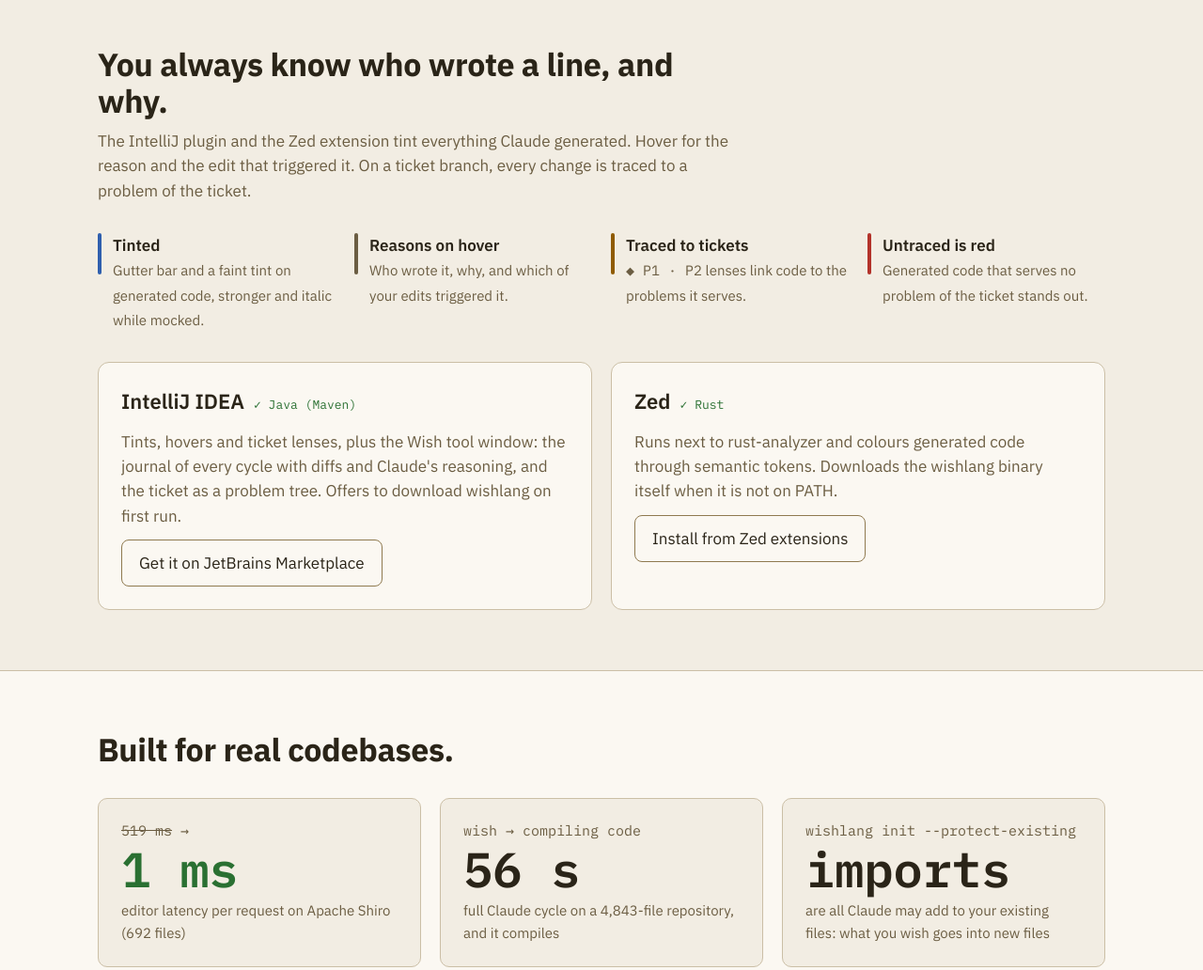
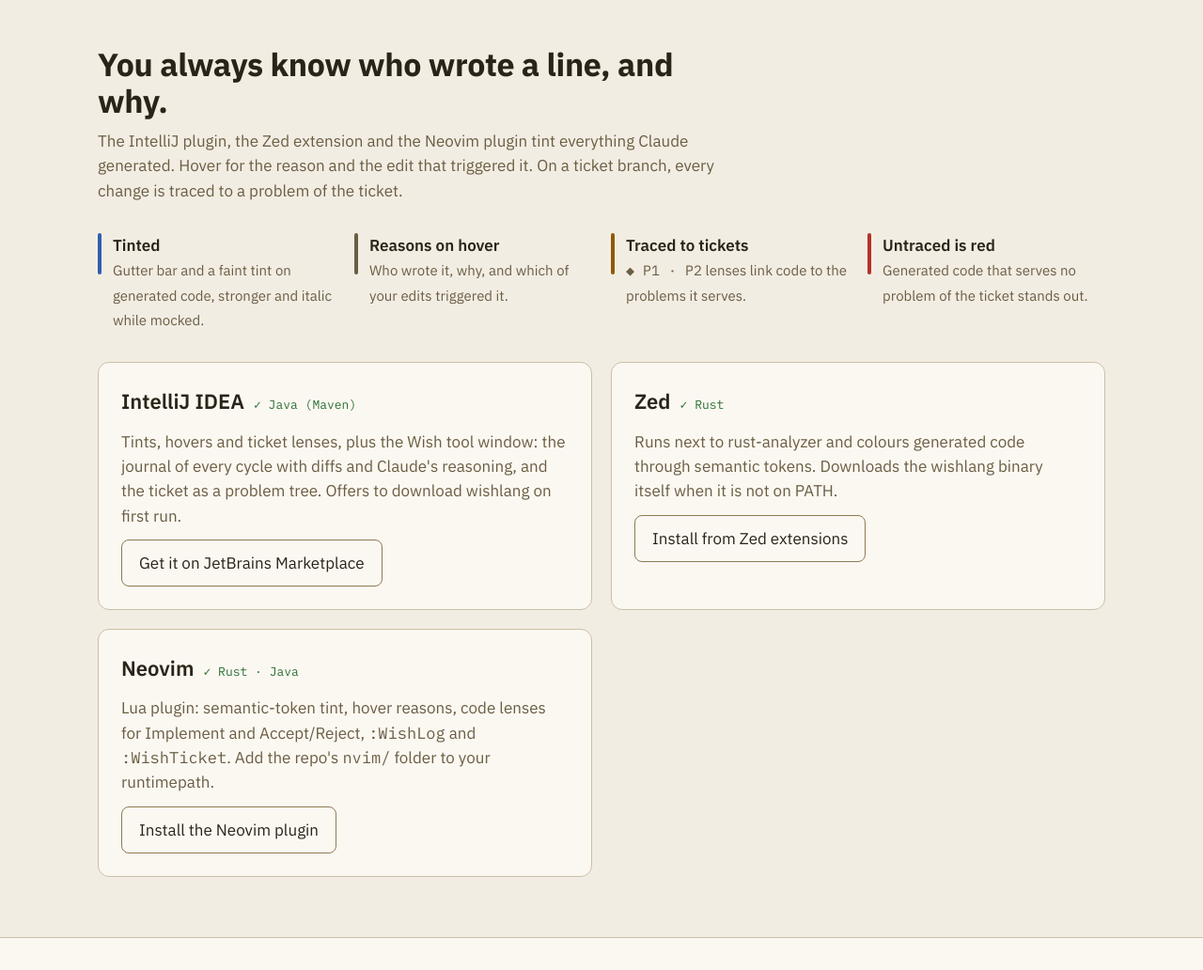
Before and after one commit to Xunrise/wishlang, a plain HTML site: page site/index.html in a window 1280 px wide. Shown: the part 1060-2092 px from the top of the page at 94% size. Drawn offline with Linux system fonts and the light colour scheme.

Commit message:
Add Neovim plugin
Starts wishlang lsp for Rust and Java, tints generated code through semantic
tokens, code lenses for Implement and Accept/Reject, :WishLog and :WishTicket,
:checkhealth wishlang, and a headless smoke test.

Co-Authored-By: Claude Sonnet 5.5 <noreply@anthropic.com>

```diff
--- a/site/index.html
+++ b/site/index.html
@@ -4,9 +4,9 @@
 <meta charset="utf-8">
 <meta name="viewport" content="width=device-width, initial-scale=1">
 <title>wishlang: write the call you wish existed</title>
-<meta name="description" content="Create-from-usage for Rust and Java. You write the call sites; Claude Code writes the code underneath, as a skimmable prototype first and then the real implementation, tinted and traced in IntelliJ and Zed.">
+<meta name="description" content="Create-from-usage for Rust and Java. You write the call sites; Claude Code writes the code underneath, as a skimmable prototype first and then the real implementation, tinted and traced in IntelliJ, Zed and Neovim.">
 <meta property="og:title" content="wishlang: write the call you wish existed">
-<meta property="og:description" content="Create-from-usage for Rust and Java, in IntelliJ and Zed.">
+<meta property="og:description" content="Create-from-usage for Rust and Java, in IntelliJ, Zed and Neovim.">
 <meta name="theme-color" content="#14120f" media="(prefers-color-scheme: dark)">
 <meta name="theme-color" content="#f2ede3" media="(prefers-color-scheme: light)">
 <link rel="icon" href="favicon.svg" type="image/svg+xml">
@@ -36,7 +36,7 @@
       <p class="lead">You write the call sites. Claude Code writes the code underneath: a skimmable prototype first, the real implementation once you like it. Every generated line is tinted in your editor, with the reason on hover.</p>
       <div class="actions">
         <a class="btn primary" href="#install">Install wishlang</a>
-        <a class="btn" href="#editors">IntelliJ and Zed plugins</a>
+        <a class="btn" href="#editors">IntelliJ, Zed and Neovim plugins</a>
       </div>
       <p class="fine">MIT OR Apache-2.0 · needs Claude Code · no telemetry</p>
     </div>
@@ -102,7 +102,7 @@
   <div class="wrap">
     <div style="display:flex;flex-direction:column;gap:10px;max-width:40em">
       <h2>You always know who wrote a line, and why.</h2>
-      <p class="dim">The IntelliJ plugin and the Zed extension tint everything Claude generated. Hover for the reason and the edit that triggered it. On a ticket branch, every change is traced to a problem of the ticket.</p>
+      <p class="dim">The IntelliJ plugin, the Zed extension and the Neovim plugin tint everything Claude generated. Hover for the reason and the edit that triggered it. On a ticket branch, every change is traced to a problem of the ticket.</p>
     </div>
     <div class="grid legend">
       <div><span class="mark" style="background:var(--info)" aria-hidden="true"></span><p><b>Tinted</b><span class="dim">Gutter bar and a faint tint on generated code, stronger and italic while mocked.</span></p></div>
@@ -120,6 +120,11 @@
         <div class="head"><h3>Zed</h3><span class="ok">✓ Rust</span></div>
         <p class="dim">Runs next to rust-analyzer and colours generated code through semantic tokens. Downloads the wishlang binary itself when it is not on PATH.</p>
         <a class="btn" href="https://zed.dev/extensions?query=wishlang">Install from Zed extensions</a>
+      </div>
+      <div class="card">
+        <div class="head"><h3>Neovim</h3><span class="ok">✓ Rust · Java</span></div>
+        <p class="dim">Lua plugin: semantic-token tint, hover reasons, code lenses for Implement and Accept/Reject, <span class="mono">:WishLog</span> and <span class="mono">:WishTicket</span>. Add the repo's <span class="mono">nvim/</span> folder to your runtimepath.</p>
+        <a class="btn" href="https://github.com/Xunrise/wishlang/tree/master/nvim#install">Install the Neovim plugin</a>
       </div>
     </div>
   </div>
```
Also changed, not shown: 6 other files.
